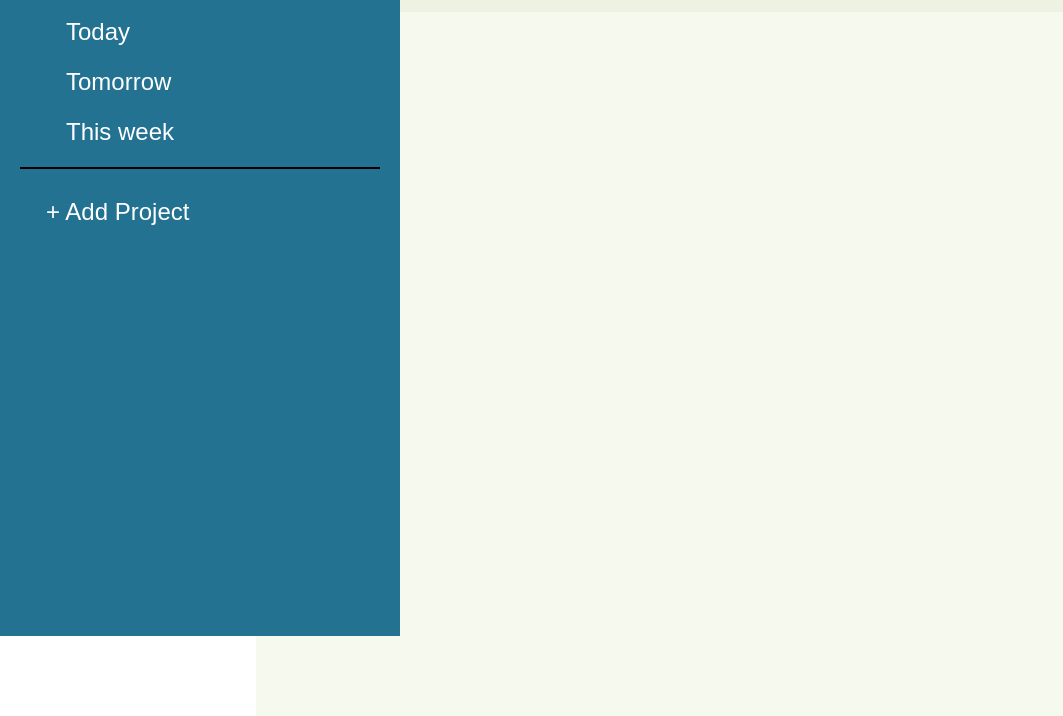
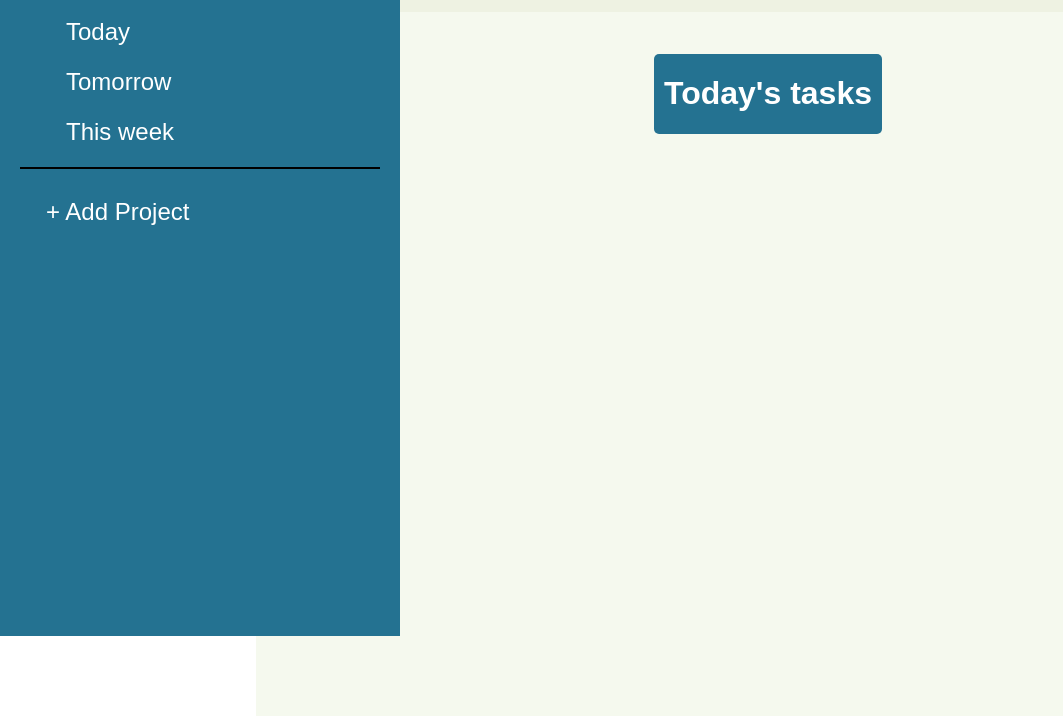
Before and after one commit to StefanTudora/to-do-list, a website built with webpack: page src/template.html in a window 1280 px wide. Both pictures are taken after a click on the button "Today". Shown: the part 164-880 px from the top of the page, without its empty margins (0-1063 px from the left). Built offline with nearby package versions, Linux system fonts and the light colour scheme; a web font is replaced by a local one.

Commit message:
Save progress

```diff
--- a/src/project-src/project-manager.js
+++ b/src/project-src/project-manager.js
@@ -6,10 +6,6 @@ class ProjectManager {
 
     #projectList = [];
     #activeProject = undefined;
-
-    constructor() {
-        // Intentionally left empty
-    }
 
     addProject(...projects) {
         for (const project of projects) {
@@ -46,6 +42,7 @@ class ProjectManager {
 
     // Set entry in menu, but also make sure to add active perspective listener
     getListableItem(project) {
+
         const listItem = document.createElement("li"), button = document.createElement("button"),
             listContainer = document.querySelector("#task-list-container");
         console.log(project.deliverableName);
@@ -64,10 +61,20 @@ class ProjectManager {
                     });
                 });
             }
+
+            listContainer.appendChild(this.getTitleCard(project.getDeliverableName()));
             listContainer.appendChild(this.getProjectContentDiv(project));
         });
         listItem.appendChild(button);
         return listItem;
+    }
+
+    getTitleCard(projectName) {
+        const titleDiv = document.createElement("div");
+        titleDiv.innerHTML = `
+            <h1>${projectName}'s tasks<h1>
+        `;
+        return titleDiv;
     }
 
     // Add the
@@ -79,7 +86,6 @@ class ProjectManager {
     getDeliverablePresentationCard(listable) {
 
         const listElement = document.createElement("li");
-
         listElement.innerHTML = `
             <div class="task-card">
                 <h3>${listable.getDeliverableName()}</h3>
--- a/src/style.css
+++ b/src/style.css
@@ -7,6 +7,8 @@ body {
 body * {
     font-family: 'Lucida Sans Typewriter', sans-serif;
 }
+
+/* TODO -> walk through document and make sure to rewrite for common CSS traits */
 
 nav {
     position: fixed;
@@ -36,6 +38,9 @@ nav button {
     background-color: #247291;
     color: white;
     font-size: 1.5rem;
+    text-align: left;
+    inline-size: 300px;
+    overflow-wrap: break-word;
     transition: all 0.5s ease;
 }
 
@@ -113,7 +118,6 @@ input:focus::placeholder {
     color: white;
 }
 
-
 .task-content {
     overflow: hidden;
     height: 80vh;
@@ -126,14 +130,30 @@ input:focus::placeholder {
 }
 
 .task-content > #task-list-container > #temp-div {
-    /* height: 300px;
-    background-color: #f8da5b; */
     display: flex;
     flex-direction: column;
     justify-content: center;
     align-items: center;
     gap: 20px;
     font-size: 1.5rem;
+}
+
+#task-list-container {
+    display: flex;
+    flex-direction: column;
+    align-items: center;
+}
+
+#task-list-container > div:not(#temp-div) {
+    display: inline-block;
+    width: fit-content;
+    text-align: center;
+    justify-content: center;
+    align-items: center;
+    background-color: #247291;
+    color: white;
+    border-radius: 5px;
+    padding: 0px 10px;
 }
 
 .task-content button {
@@ -156,6 +176,7 @@ input:focus::placeholder {
     flex-direction: column;
     list-style-type: none;
     gap: 20px;
+    width: 95%;
 }
 
 #task-list-container li > div {
--- a/src/template.html
+++ b/src/template.html
@@ -50,12 +50,12 @@
             <div class="inputs">
                 <div>
                     <label for="deliverableName">Task Name</label>
-                    <input type="text" name="deliverableName" id="deliverableName" required>
+                    <input type="text" name="deliverableName" id="deliverableName" maxlength="30" required>
                 </div>
                 <div>
                     <label for="description">Description</label>
                     <textarea name="description" id="description" style="height:5rem;"
-                        placeholder="Input short description..." required></textarea>
+                        placeholder="Input short description..." maxlength="255" required></textarea>
                 </div>
                 <div>
                     <label for="dueDate">Due Date</label>
--- a/src/utils/deliverable.js
+++ b/src/utils/deliverable.js
@@ -1,18 +1,11 @@
 
-import { format, parseISO } from 'date-fns';
-
-// Base class for a deliverable
 class Deliverable {
-
-    // Used in date comparisons for date filtering deliverables
-    #dateObj = undefined;
 
     constructor(deliverableData) {
         if (deliverableData !== undefined) {
             for (const [key, value] of deliverableData) {
                 this[key] = value;
             }
-            this.#dateObj = parseISO(this.getDueDate());
         }
     }
 
```
